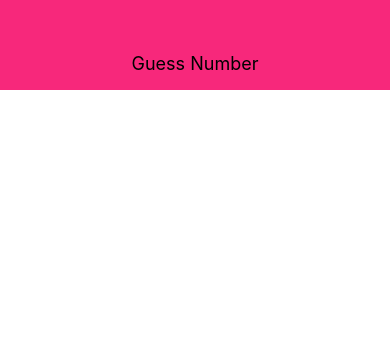
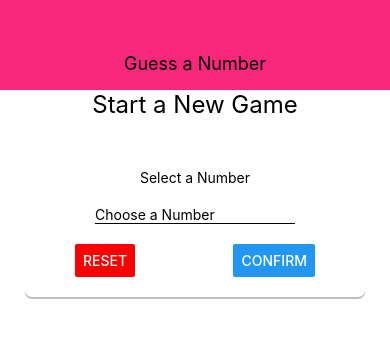
Before and after one commit to Maorshl/GuessNumberApp, a React Native app: screen / in a window 390 px wide. Shown: the top 338 px of the page. Built offline with nearby package versions, Linux system fonts and the light colour scheme.

Commit message:
Added styles to input card

```diff
--- a/App.tsx
+++ b/App.tsx
@@ -1,11 +1,13 @@
 import React from "react";
 import { StyleSheet, Text, View } from "react-native";
 import Header from "./components/Header";
-
+import InputArea from "./components/screens/InputArea";
 export default function App() {
   return (
     <View style={styles.screen}>
-      <Header title="Guess Number" />
+      <Header title="Guess a Number" />
+      <Text style={styles.title}>Start a New Game</Text>
+      <InputArea title="Select a Number" placeholder="Choose a Number" />
     </View>
   );
 }
@@ -13,5 +15,10 @@ export default function App() {
 const styles = StyleSheet.create({
   screen: {
     flex: 1,
+    alignItems: "center",
+  },
+  title: {
+    fontSize: 24,
+    marginBottom: 20,
   },
 });
--- /dev/null
+++ b/components/screens/InputArea.tsx
@@ -0,0 +1,61 @@
+import React from "react";
+import { StyleSheet, Text, View, TextInput, Button } from "react-native";
+
+interface Props {
+  title: string;
+  placeholder: string;
+}
+
+const InputArea = ({ title, placeholder }: Props) => {
+  return (
+    <View style={styles.screen}>
+      <View style={styles.inputContainer}>
+        <Text>{title}</Text>
+        <TextInput
+          keyboardType="number-pad"
+          placeholder={placeholder}
+          style={styles.input}
+        />
+        <View style={styles.bottomContainer}>
+          <Button title="Reset" onPress={() => {}} color="red"></Button>
+          <Button title="Confirm" onPress={() => {}}></Button>
+        </View>
+      </View>
+    </View>
+  );
+};
+
+const styles = StyleSheet.create({
+  screen: {
+    flex: 1,
+    padding: 10,
+    alignItems: "center",
+  },
+  inputContainer: {
+    padding: 20,
+    alignItems: "center",
+    shadowColor: "#000",
+    shadowOffset: { width: 0, height: 2 },
+    shadowOpacity: 0.26,
+    textShadowRadius: 6,
+    backgroundColor: "white",
+    elevation: 5,
+    borderRadius: 7,
+  },
+  input: {
+    borderBottomColor: "black",
+    borderBottomWidth: 1,
+    width: 200,
+    maxWidth: "80%",
+    margin: 20,
+  },
+
+  bottomContainer: {
+    flexDirection: "row",
+    justifyContent: "space-between",
+    width: 300,
+    maxWidth: "80%",
+  },
+});
+
+export default InputArea;
```
